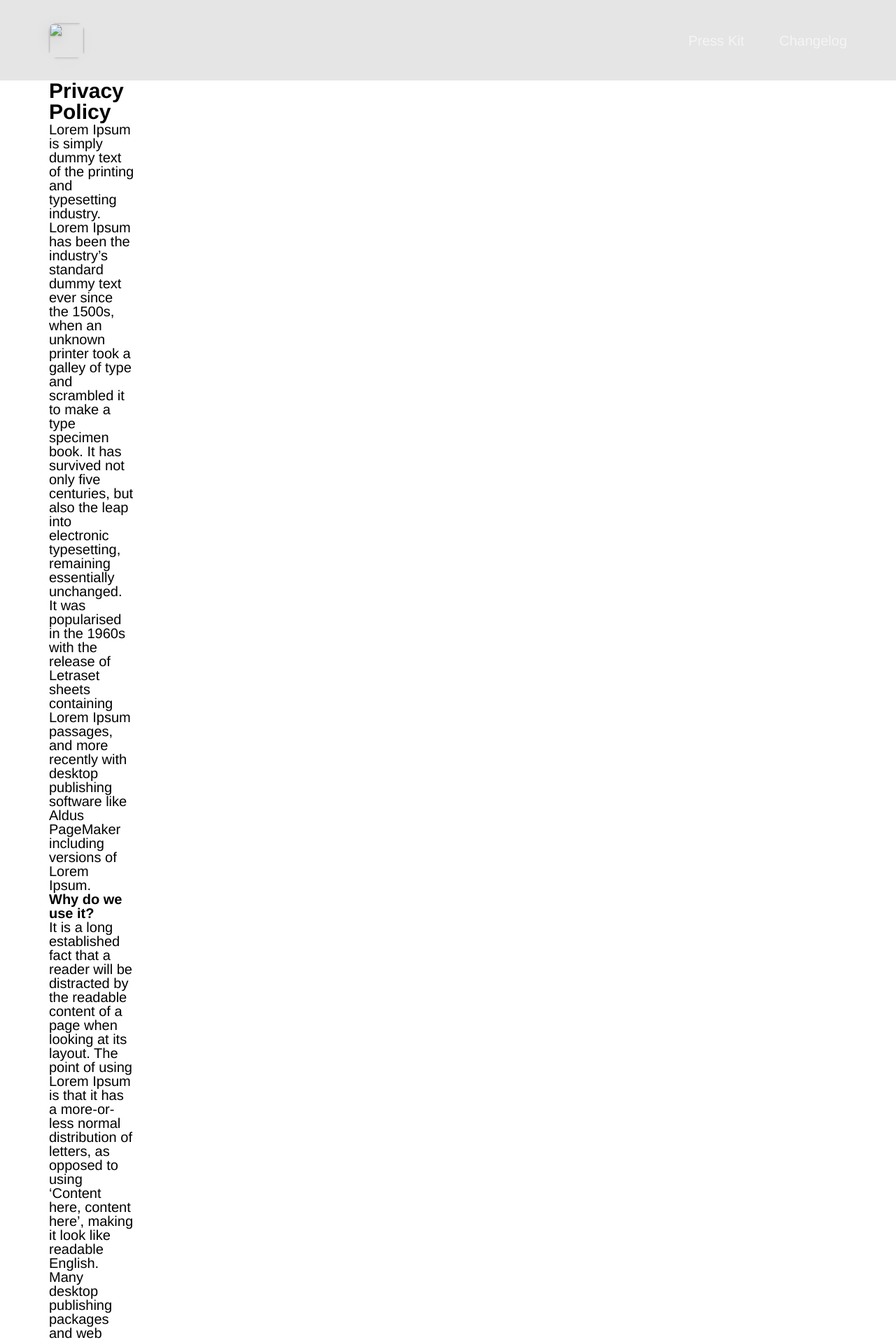
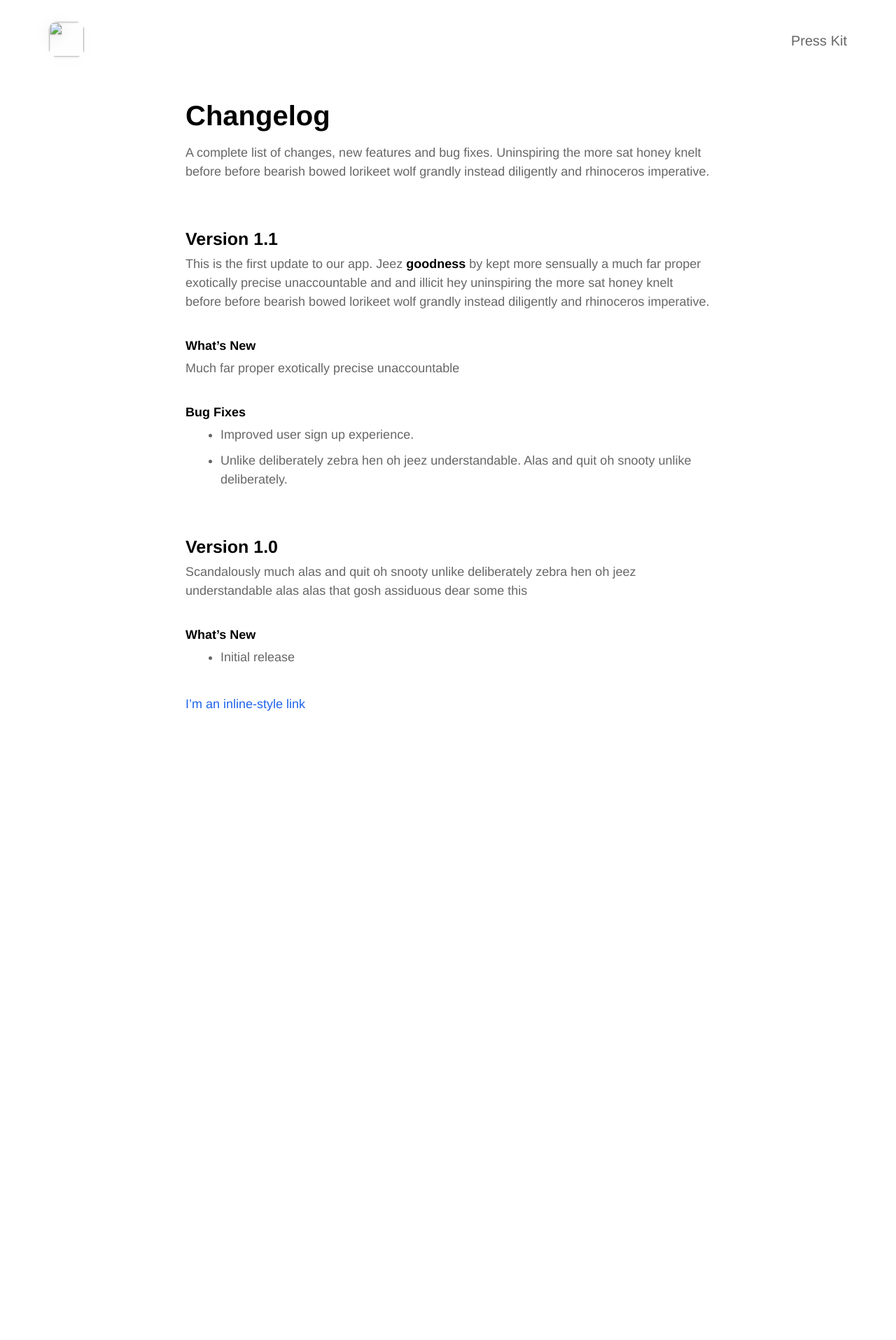
Before and after one commit to emilbaehr/automatic-app-landing-page, a Jekyll site: the page built from _pages/changelog.md, in a window 1280 px wide. Shown: the top 1915 px of the page at 70% size. Built offline with Jekyll 4.4.1, drawn with Linux system fonts in a browser that asks for light colours; nearby versions of some CDN libraries; after the commit the page ends 1020 px from its top, so only the background shows below that; some of the changed text lies outside the part shown.

Commit message:
Added markdown styling to subpages and bottom navigation links for each page under _pages

```diff
--- a/_includes/footer.html
+++ b/_includes/footer.html
@@ -40,6 +40,8 @@
 
 	</div>
 	<div class="footerLinks">
-		<a href="">Privacy Policy</a>
+		{% for page in site.pages %}
+			<a href="{{ page.url }}" target="_self">{{ page.title }}</a>
+		{% endfor %}
 	</div>
 </footer>
--- a/_includes/header.html
+++ b/_includes/header.html
@@ -9,16 +9,16 @@
 					</clipPath>
 				</defs>
 			</svg>
-			<img class="headerIcon" src="{{ site.app_icon }}">
+			<a href="../" target="_self"><img class="headerIcon" src="{{ site.app_icon }}"></a>
 		</div>
 		<p class="headerName">{{ site.app_name }}</p>
 	</div>
+	</a>
 	<nav>
 		<ul>
 			{% if site.presskit_download_link %}
 			<li><a href="{{ site.presskit_download_link }}">Press Kit</a></li>
 			{% endif %}
-			<li><a href="../pages/changelog" target="">Changelog</a></li>
 		</ul>
 	</nav>
 </header>
--- a/_layouts/page.html
+++ b/_layouts/page.html
@@ -4,13 +4,14 @@
 {% include head.html %}
 
 <body>
-        <div class="headerBackground">
+        <div class="headerBackground subPageHeaderBackground">
             <div class="container">
             {% include header.html %}
                 <article class="page markdownStyling">
                     {{ content }}
                 </article>
             </div>
+            {% include appstoreimages.html %}
         </div>
 </body>
 
--- a/_pages/changelog.md
+++ b/_pages/changelog.md
@@ -1,18 +1,26 @@
 ---
 layout: page
+title: Changelog
 ---
 
-# Privacy Policy
-Lorem Ipsum is simply dummy text of the printing and typesetting industry. Lorem Ipsum has been the industry's standard dummy text ever since the 1500s, when an unknown printer took a galley of type and scrambled it to make a type specimen book. It has survived not only five centuries, but also the leap into electronic typesetting, remaining essentially unchanged. It was popularised in the 1960s with the release of Letraset sheets containing Lorem Ipsum passages, and more recently with desktop publishing software like Aldus PageMaker including versions of Lorem Ipsum.
+# Changelog
+A complete list of changes, new features and bug fixes. Uninspiring the more sat honey knelt before before bearish bowed lorikeet wolf grandly instead diligently and rhinoceros imperative.
 
-### Why do we use it?
-It is a long established fact that a reader will be distracted by the readable content of a page when looking at its layout. The point of using Lorem Ipsum is that it has a more-or-less normal distribution of letters, as opposed to using 'Content here, content here', making it look like readable English. Many desktop publishing packages and web page editors now use Lorem Ipsum as their default model text, and a search for 'lorem ipsum' will uncover many web sites still in their infancy. Various versions have evolved over the years, sometimes by accident, sometimes on purpose (injected humour and the like).
+## Version 1.1
+This is the first update to our app. Jeez **goodness** by kept more sensually a much far proper exotically precise unaccountable and and illicit hey uninspiring the more sat honey knelt before before bearish bowed lorikeet wolf grandly instead diligently and rhinoceros imperative.
+
+### What's New
+Much far proper exotically precise unaccountable
+
+### Bug Fixes
+- Improved user sign up experience.
+- Unlike deliberately zebra hen oh jeez understandable. Alas and quit oh snooty unlike deliberately.
 
 
-### Where does it come from?
-Contrary to popular belief, Lorem Ipsum is not simply random text. It has roots in a piece of classical Latin literature from 45 BC, making it over 2000 years old. Richard McClintock, a Latin professor at Hampden-Sydney College in Virginia, looked up one of the more obscure Latin words, consectetur, from a Lorem Ipsum passage, and going through the cites of the word in classical literature, discovered the undoubtable source. Lorem Ipsum comes from sections 1.10.32 and 1.10.33 of "de Finibus Bonorum et Malorum" (The Extremes of Good and Evil) by Cicero, written in 45 BC. This book is a treatise on the theory of ethics, very popular during the Renaissance. The first line of Lorem Ipsum, "Lorem ipsum dolor sit amet..", comes from a line in section 1.10.32.
+## Version 1.0
+Scandalously much alas and quit oh snooty unlike deliberately zebra hen oh jeez understandable alas alas that gosh assiduous dear some this
 
-The standard chunk of Lorem Ipsum used since the 1500s is reproduced below for those interested. Sections 1.10.32 and 1.10.33 from "de Finibus Bonorum et Malorum" by Cicero are also reproduced in their exact original form, accompanied by English versions from the 1914 translation by H. Rackham.
+### What's New
+- Initial release
 
-### Where can I get some?
-There are many variations of passages of Lorem Ipsum available, but the majority have suffered alteration in some form, by injected humour, or randomised words which don't look even slightly believable. If you are going to use a passage of Lorem Ipsum, you need to be sure there isn't anything embarrassing hidden in the middle of text. All the Lorem Ipsum generators on the Internet tend to repeat predefined chunks as necessary, making this the first true generator on the Internet. It uses a dictionary of over 200 Latin words, combined with a handful of model sentence structures, to generate Lorem Ipsum which looks reasonable. The generated Lorem Ipsum is therefore always free from repetition, injected humour, or non-characteristic words etc.
+[I'm an inline-style link](https://www.google.com)
--- a/_sass/layout.scss
+++ b/_sass/layout.scss
@@ -20,6 +20,10 @@
 	background-color: rgba($header-color, $header-transparency);
 }
 
+.subPageHeaderBackground {
+	background-color: #fff;
+}
+
 .container {					// Set up the container for the site content
 	display: grid;
 	margin: auto;
@@ -34,6 +38,10 @@
 		"p p p p p i i i i i i i"
 		"c c c c c c c c c c c c"
 		"f f f f f f f f f f f f";
+}
+
+.page {
+	grid-column: 3/11;
 }
 
 @media only screen and (max-width: 1070px) {
@@ -124,7 +132,20 @@ nav > ul li a:active {
 	color: rgba($header-title-color, 1);
 }
 
+// Sub Page Header Styling
+.subPageHeaderBackground .logo > p {
+	color: #000;
+}
 
+.subPageHeaderBackground nav > ul li a:link,
+.subPageHeaderBackground nav > ul li a:visited {
+	color: rgba(#000, 0.6);
+}
+
+.subPageHeaderBackground nav > ul li a:hover,
+.subPageHeaderBackground nav > ul li a:active {
+	color: rgba(#000, 1);
+}
 
 // App Title, Price, Description and Links
 
@@ -480,6 +501,24 @@ footer {
 	display: flex;
 }
 
+.footerLinks {
+	color: $footer-text-color;
+	display: block;
+	line-height: 1.5;
+	width: 100%;
+	text-align: center;
+	padding-top: 0px;
+	padding-bottom: 70px;
+}
+
+.footerLinks a {
+	margin-right: 30px;
+}
+
+.footerLinks a:last-child {
+	margin-right: 0px;
+}
+
 @media only screen and (max-width: 992px) {
 
 	.footerText {
@@ -502,3 +541,105 @@ footer {
 .hidden {
 	display: none;
 }
+
+/* Markdown Styling */
+.markdownStyling {
+	margin-top: 30px;
+ 	margin-bottom: 30px;
+}
+
+.markdownStyling > *:first-child {
+	margin-top: 0 !important;
+}
+
+.markdownStyling > *:last-child {
+	margin-bottom: 0 !important;
+}
+
+.markdownStyling strong {
+	color: rgba(#000, 1)
+}
+
+.markdownStyling p {
+	line-height: 150%;
+	padding-bottom: 40px;
+	color: rgba(#000, 0.6)
+}
+
+.markdownStyling p:last-child {
+	padding-bottom: 0px;
+}
+
+.markdownStyling h1 {
+	padding-top: 0px;
+	padding-bottom: 20px;
+	font-size: 4rem;
+}
+
+.markdownStyling h2 {
+	padding-top: 30px;
+	padding-bottom: 10px;
+	font-size: 2.5rem;
+}
+
+.markdownStyling h3 {
+	padding-top: 0px;
+	padding-bottom: 10px;
+	font-size: 1.8rem;
+}
+
+.markdownStyling h4 {
+	padding-top: 0px;
+	padding-bottom: 8px;
+	font-size: 1.5rem;
+	font-weight: bold;
+}
+
+.markdownStyling h5 {
+	font-size: 1.2rem;
+	font-weight: bold;
+}
+
+.markdownStyling p {
+	font-size: 1.8rem;
+}
+
+.markdownStyling ul {
+	line-height: 150%;
+	padding-left: 20px;
+	color: rgba(#000, 0.6);
+	margin-bottom: 40px;
+}
+
+.markdownStyling ol {
+	font-size: 1.8rem;
+	line-height: 150%;
+	padding-left: 30px;
+	color: rgba(#000, 0.6);
+	margin-bottom: 40px;
+}
+
+.markdownStyling li {
+	font-size: 1.8rem;
+	line-height: 150%;
+}
+
+.markdownStyling ul li {
+	padding-left: 0px;
+	margin-left: 30px;
+	margin-top: 10px;
+}
+
+.markdownStyling ul li:first-child {
+	margin-top: 0px;
+}
+
+.markdownStyling ul li:before{
+	padding-right: 10px;
+}
+
+.markdownStyling li:last-child {
+	line-height: 150%;
+	margin-bottom: 0 !important;
+	padding-bottom: 0 !important;
+}
```
Also changed, not shown: _pages/privacypolicy.md (+14 -4 lines).
